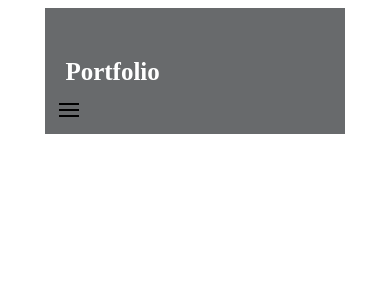
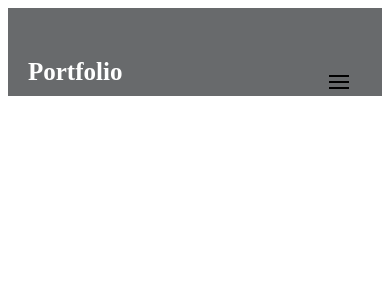
Before and after one commit to yaserhdev/react-portfolio, a React (Vite) app: page / in a window 390 px wide. Shown: the top 300 px of the page. Built offline with nearby package versions, Linux system fonts and the light colour scheme.

Commit message:
Styling changes to navbar

```diff
--- a/src/App.jsx
+++ b/src/App.jsx
@@ -1,10 +1,13 @@
 import './App.css';
+import Header from './components/Header';
 import Navbar from './components/Navbar';
 
 function App() {
 
   return (
-    <Navbar/>
+    <Header>
+      <Navbar />
+    </Header>
   );
 };
 
--- a/src/components/Header.jsx
+++ b/src/components/Header.jsx
@@ -0,0 +1,13 @@
+import React from 'react';
+import Navbar from './Navbar';
+import '../styles/Header.css';
+
+function Header() {
+    return (
+        <header className='header'>
+            <Navbar />
+        </header>
+    )
+}
+
+export default Header;
--- a/src/components/Navbar.jsx
+++ b/src/components/Navbar.jsx
@@ -8,7 +8,9 @@ function Navbar() {
         <nav className='navbar'>
             <a href='/' className='title'>Portfolio</a>
             <div className='nav-menu'>
-                <Hamburger toggled={isOpen} size={20} toggle={setOpen} />
+                <div className='nav-menu-btn'>
+                    <Hamburger toggled={isOpen} size={20} toggle={setOpen} />
+                </div>
                 <ul className={`${'nav-items'} ${isOpen && 'is-open'}`} onClick={() => setOpen(false)}>
                     <li>
                         <a href='#about'>About</a>
--- a/src/styles/Header.css
+++ b/src/styles/Header.css
@@ -0,0 +1,3 @@
+.header {
+    background-color: #686A6C;
+}
--- a/src/styles/Navbar.css
+++ b/src/styles/Navbar.css
@@ -4,8 +4,8 @@
     align-items: center;
     justify-content: space-between;
     padding-top: 50px;
-    margin: 0 10%;
-    background-color: #686A6C;
+    /* margin: 0 10%; */
+    /* background-color: #686A6C; */
 }
 
 .title {
@@ -21,8 +21,7 @@
 }
 
 .nav-menu-btn {
-    height: 25px;
-    width: 25px;
+    display: none;
 }
 
 .nav-items {
@@ -39,15 +38,17 @@
 
 }
 
-@media screen and (max-width: 830px) {
+@media screen and (max-width: 767px) {
     .navbar {
         flex-direction: column;
         align-items: flex-start;
+        padding-bottom: 10px;;
     }
-    .menu {
+    .nav-menu {
         position: absolute;
         right: 0;
-        margin-right: 10%;
+        /* bottom: 5px; */
+        margin-right: 5%;
         flex-direction: column;
         align-items: flex-end;
         gap: 10px;
```
